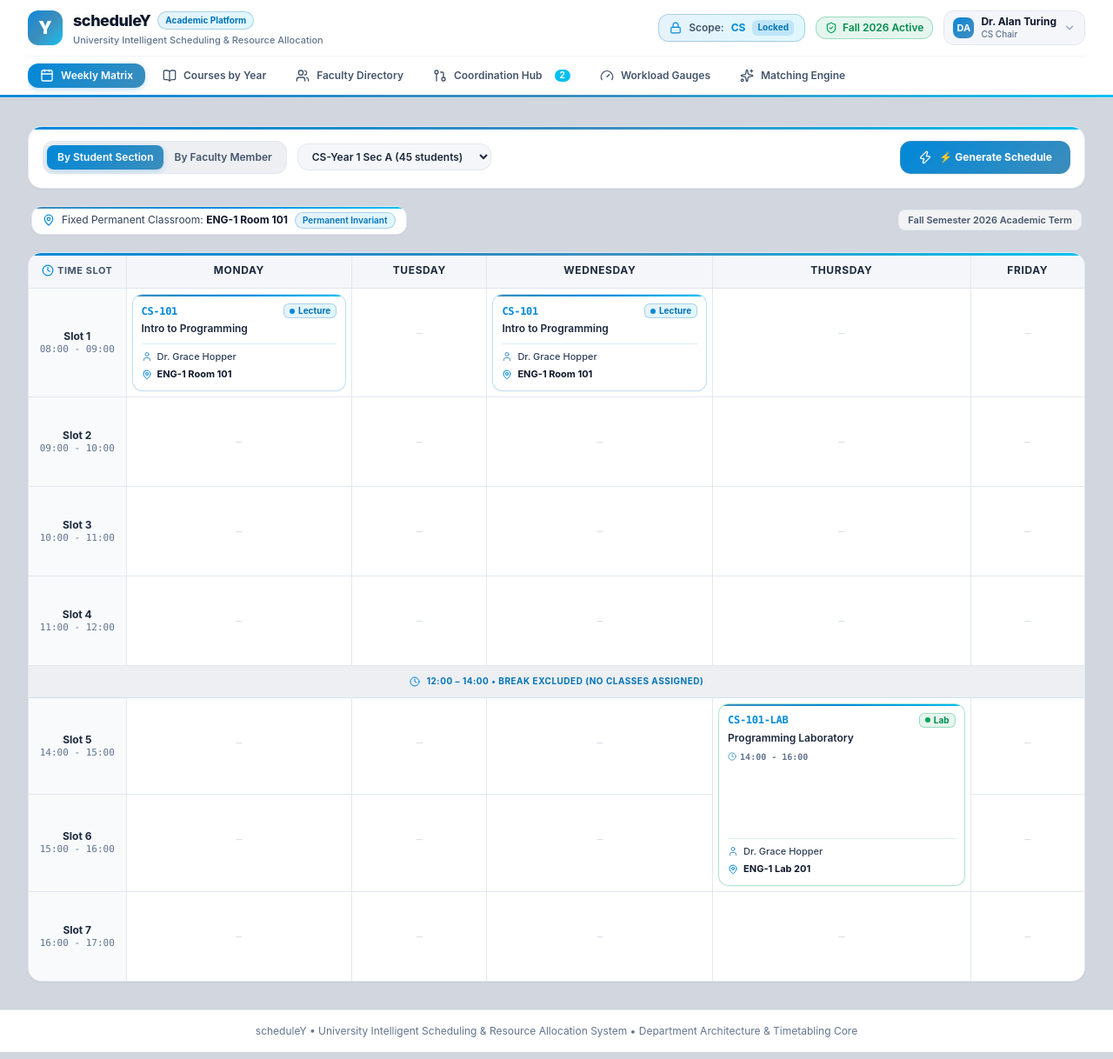
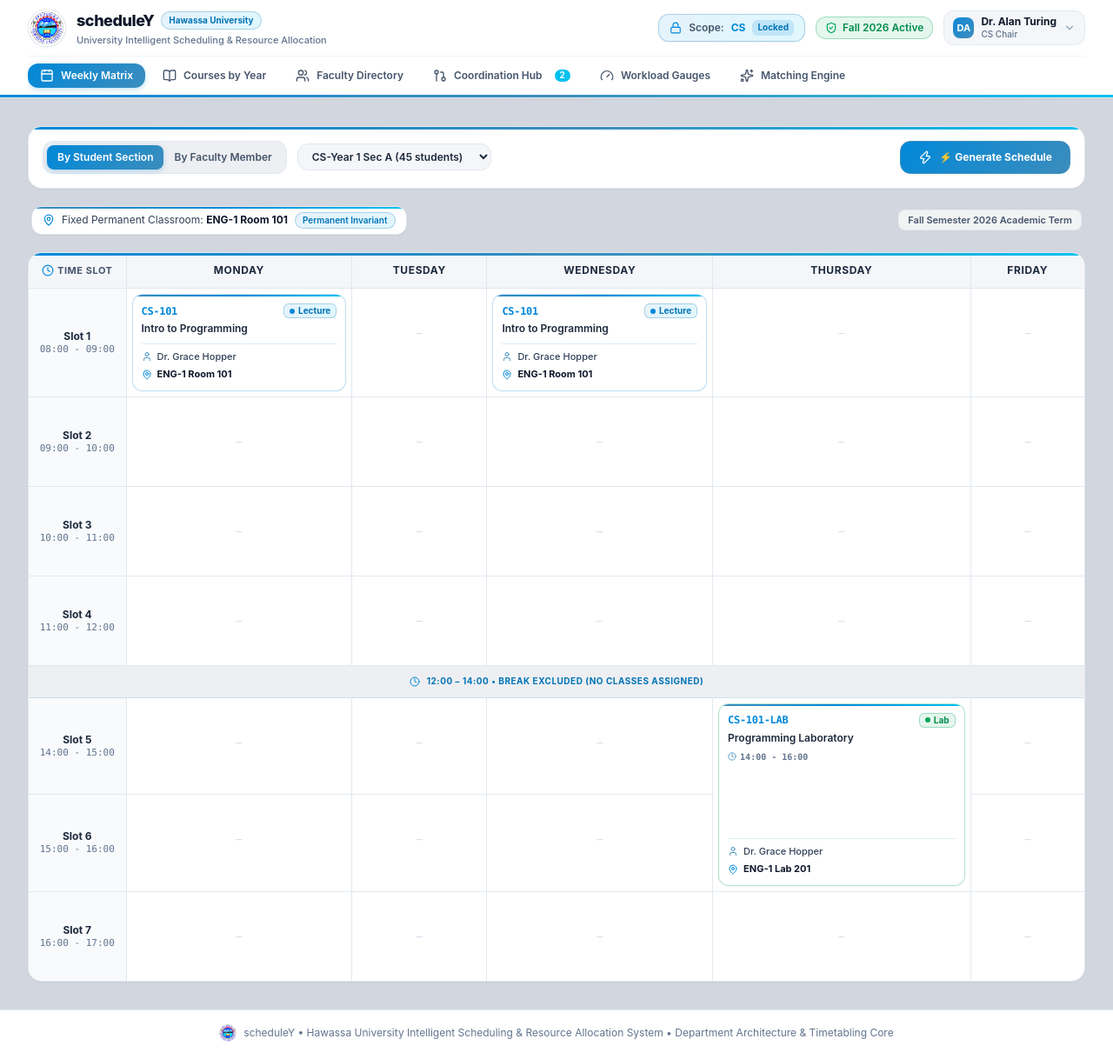
Before and after one commit to d4em0ny/scheduleY, a React (Vite) app in the folder frontend/: page / in a window 1280 px wide. Shown: the whole page at 87% size. Built offline with nearby package versions, Linux system fonts and the light colour scheme.

Commit message:
feat(branding): integrate Hawassa University logo in header, footer, and favicon

```diff
--- a/frontend/index.html
+++ b/frontend/index.html
@@ -2,9 +2,9 @@
 <html lang="en">
   <head>
     <meta charset="UTF-8" />
-    <link rel="icon" type="image/svg+xml" href="/favicon.svg" />
+    <link rel="icon" type="image/png" href="/hawassa-logo.png" />
     <meta name="viewport" content="width=device-width, initial-scale=1.0" />
-    <title>frontend</title>
+    <title>scheduleY • Hawassa University</title>
   </head>
   <body>
     <div id="root"></div>
--- a/frontend/src/App.tsx
+++ b/frontend/src/App.tsx
@@ -1,4 +1,5 @@
 import { useState } from 'react';
+import hawassaLogo from './assets/hawassa-logo.png';
 import { Header } from './components/Header';
 import { TimetableGrid } from './components/TimetableGrid';
 import { FacultyList } from './components/FacultyList';
@@ -429,9 +430,16 @@ export function App() {
       </main>
 
       <footer className="bg-white border-t border-slate-200 text-xs text-slate-500 py-4 text-center">
-        <p>
-          scheduleY • University Intelligent Scheduling & Resource Allocation System • Department Architecture & Timetabling Core
-        </p>
+        <div className="inline-flex items-center justify-center space-x-2">
+          <img
+            src={hawassaLogo}
+            alt="Hawassa University"
+            className="w-5 h-5 rounded-full object-contain"
+          />
+          <p>
+            scheduleY • Hawassa University Intelligent Scheduling & Resource Allocation System • Department Architecture & Timetabling Core
+          </p>
+        </div>
       </footer>
     </div>
   );
--- a/frontend/src/components/Header.tsx
+++ b/frontend/src/components/Header.tsx
@@ -14,6 +14,7 @@ import {
   BookOpen,
 } from 'lucide-react';
 import type { Department, User, ActiveNavTab } from '../types';
+import hawassaLogo from '../assets/hawassa-logo.png';
 
 interface HeaderProps {
   departments: Department[];
@@ -60,16 +61,18 @@ export const Header: React.FC<HeaderProps> = ({
         <div className="flex items-center justify-between h-16">
           {/* Logo & Identity */}
           <div className="flex items-center space-x-3">
-            <div className="w-10 h-10 rounded-xl bg-gradient-to-br from-[#0088D9] via-[#3C8DBC] to-[#00C0EF] flex items-center justify-center font-black text-xl text-white shadow-xs">
-              Y
-            </div>
+            <img
+              src={hawassaLogo}
+              alt="Hawassa University Logo"
+              className="w-11 h-11 rounded-full object-contain bg-white border border-slate-200/90 shadow-xs p-0.5 flex-shrink-0"
+            />
             <div>
               <div className="flex items-center space-x-2">
                 <span className="font-extrabold text-lg tracking-tight text-slate-900">
                   scheduleY
                 </span>
                 <span className="text-[10px] px-2 py-0.5 rounded-full badge-primary-soft font-bold">
-                  Academic Platform
+                  Hawassa University
                 </span>
               </div>
               <p className="text-[11px] text-slate-500 hidden sm:block font-medium">
```
Also changed, not shown: frontend/public/hawassa-logo.png (added), frontend/src/assets/hawassa-logo.png (added).
